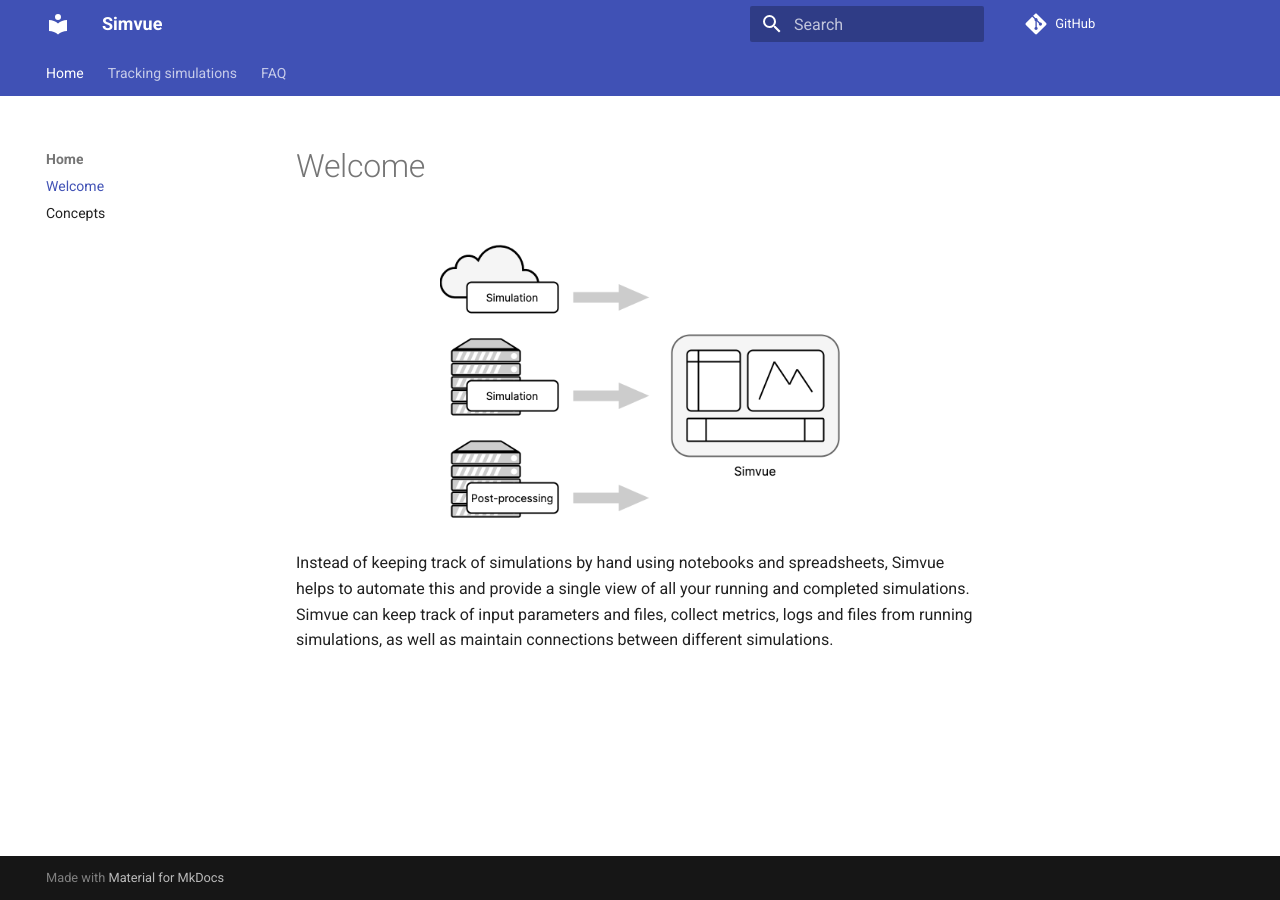
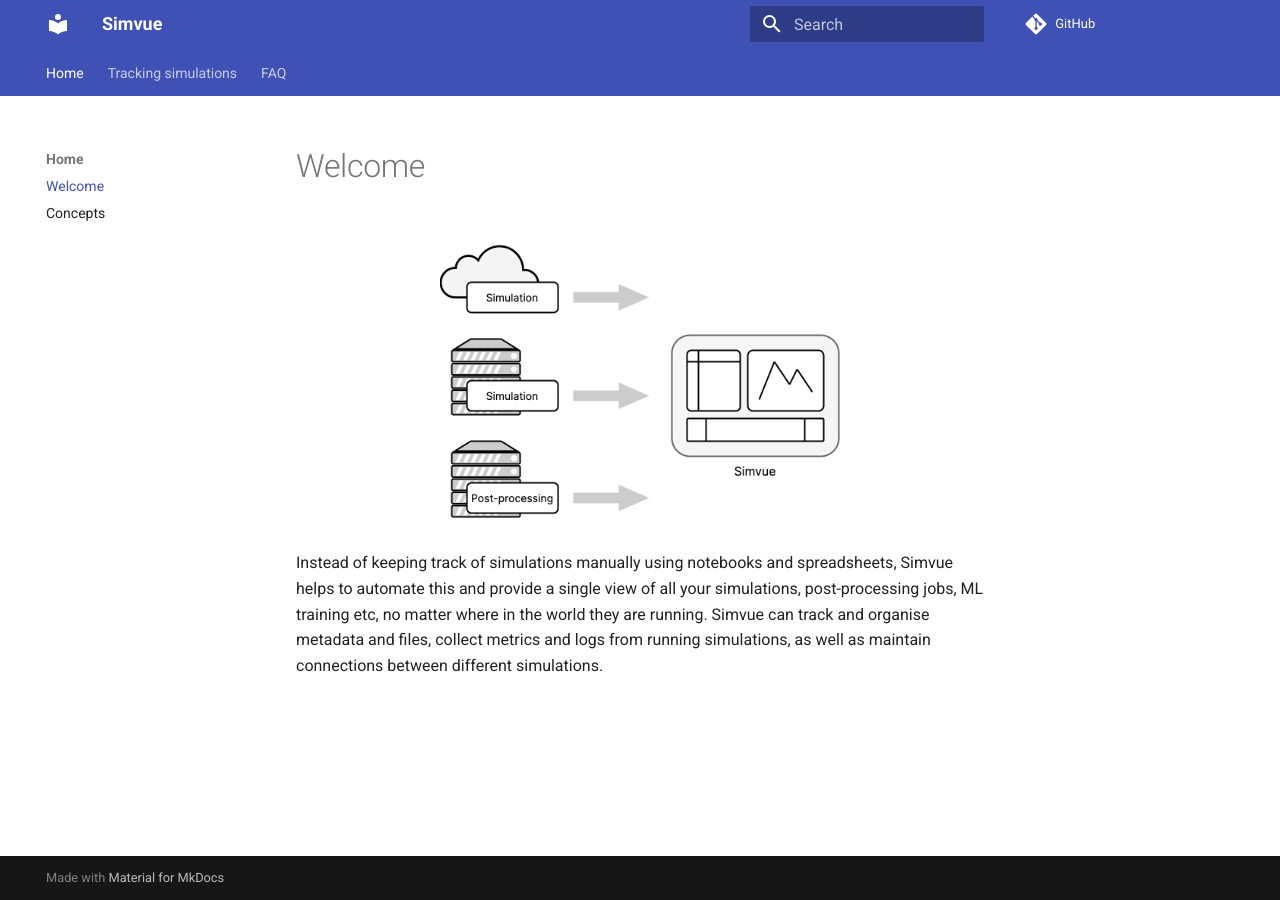
Before and after one commit to simvue-io/docs, an MkDocs documentation site: the page built from docs/index.md, in a window 1280 px wide. Built offline with MkDocs 1.6.1 and Material for MkDocs 9.7.7, drawn with Linux system fonts in a browser that asks for light colours.

Commit message:
Slightly improve text

```diff
--- a/docs/index.md
+++ b/docs/index.md
@@ -4,7 +4,7 @@
   ![Simvue overview](images/overview.png){ width="400" }
 </figure>
 
-Instead of keeping track of simulations by hand using notebooks and spreadsheets, Simvue helps to automate this
-and provide a single view of all your running and completed simulations. Simvue can keep track of input parameters
-and files, collect metrics, logs and files from running simulations, as well as maintain connections between
-different simulations.
+Instead of keeping track of simulations manually using notebooks and spreadsheets, Simvue helps to automate this
+and provide a single view of all your simulations, post-processing jobs, ML training etc, no matter where in the
+world they are running. Simvue can track and organise metadata and files, collect metrics and logs from running
+simulations, as well as maintain connections between different simulations.
```
